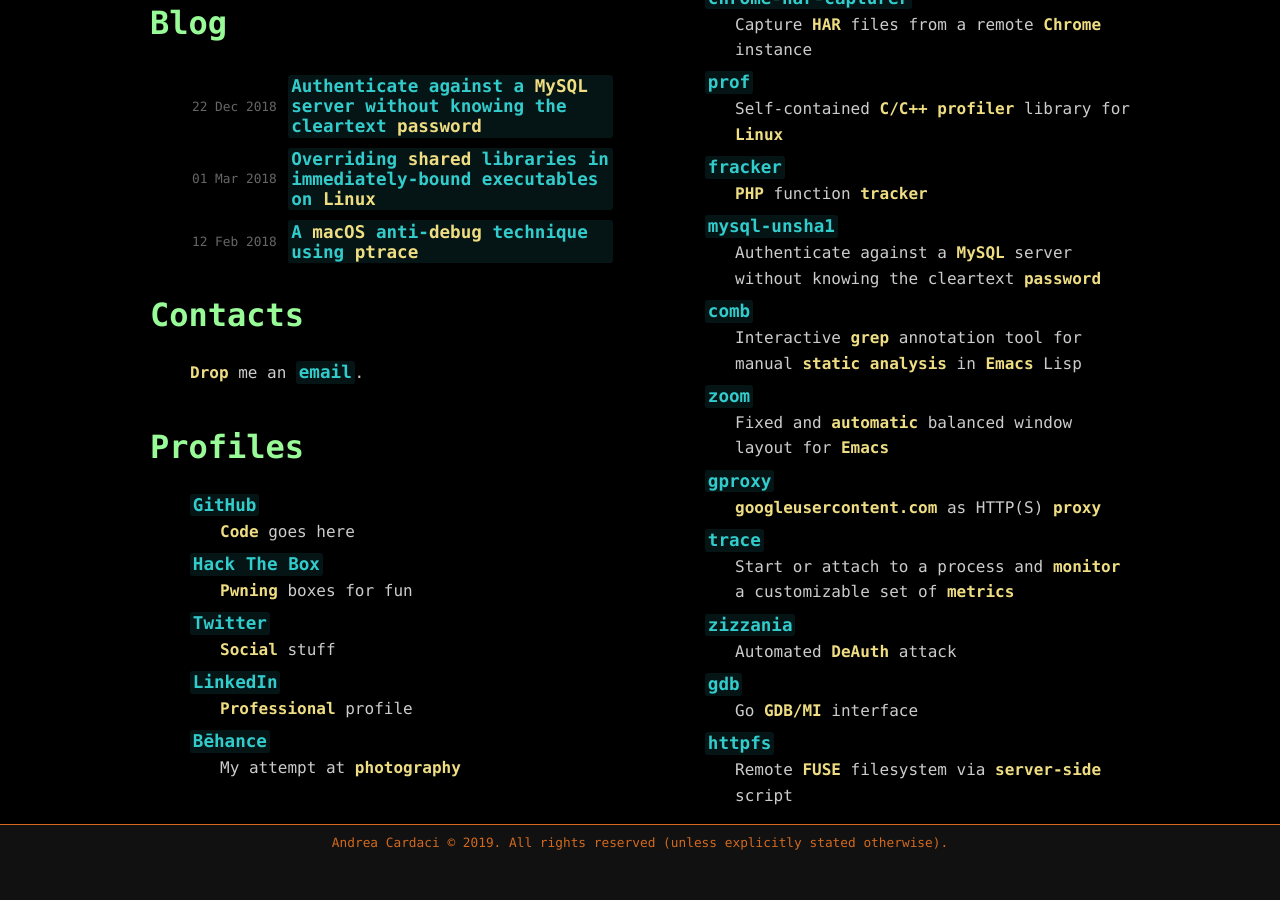
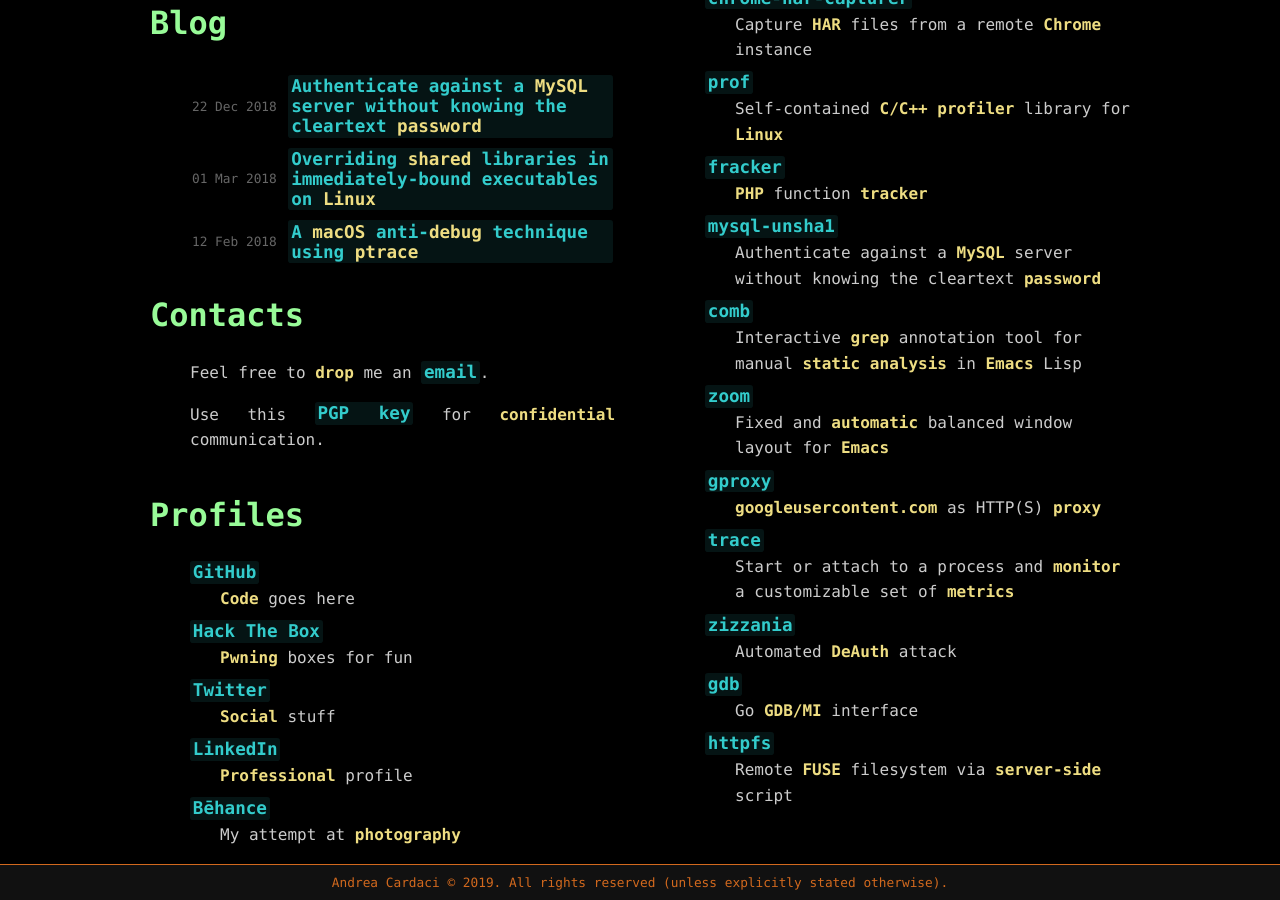
Before and after one commit to cyrus-and/cyrus-and.github.io, a Jekyll site: the page built from index.md, in a window 1280 px wide and 900 px high, scrolled down 731 px. Built offline with Jekyll 4.4.1, drawn with Linux system fonts in a browser that asks for light colours; before the commit the page ends 1591 px from its top, so only the background shows below that.

Commit message:
Add PGP public key

```diff
--- a/_includes/contacts.md
+++ b/_includes/contacts.md
@@ -2,6 +2,8 @@
 
 ## Contacts
 
-**Drop** me an [email](mailto:{{ site.author.email }}).
+Feel free to **drop** me an [email](mailto:{{ site.author.email }}).
+
+Use this [PGP key](/pgp) for **confidential** communication.
 
 </div>
```
Also changed, not shown: 1 other file.
